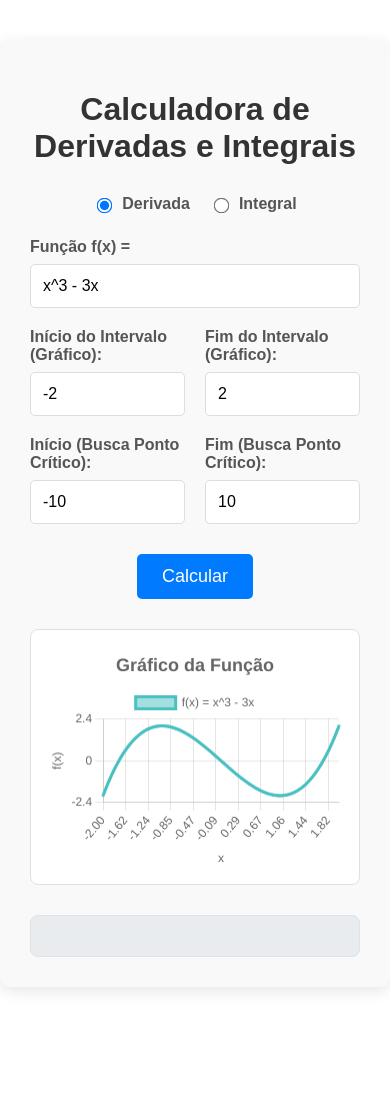
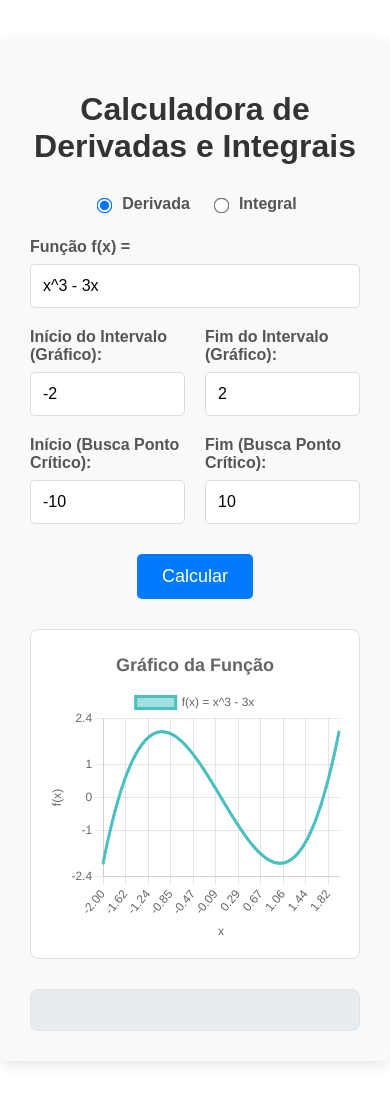
Before and after one commit to DevStrawberry/calculus-calculator-js, a React (Create React App) app in the folder frontend/: page / in a window 390 px wide. Before the commit the page ends 1027 px from the top, so only its background shows below. Built offline with nearby package versions, Linux system fonts and the light colour scheme.

Commit message:
style: Adjust graph aspect ratio for a taller mobile view

```diff
--- a/frontend/src/components/Calculator.css
+++ b/frontend/src/components/Calculator.css
@@ -94,7 +94,7 @@
 
 @media (max-width: 600px) {
     .graph-container {
-        aspect-ratio: 4 / 3;
+        aspect-ratio: 1 / 1;
     }
 }
 
```
